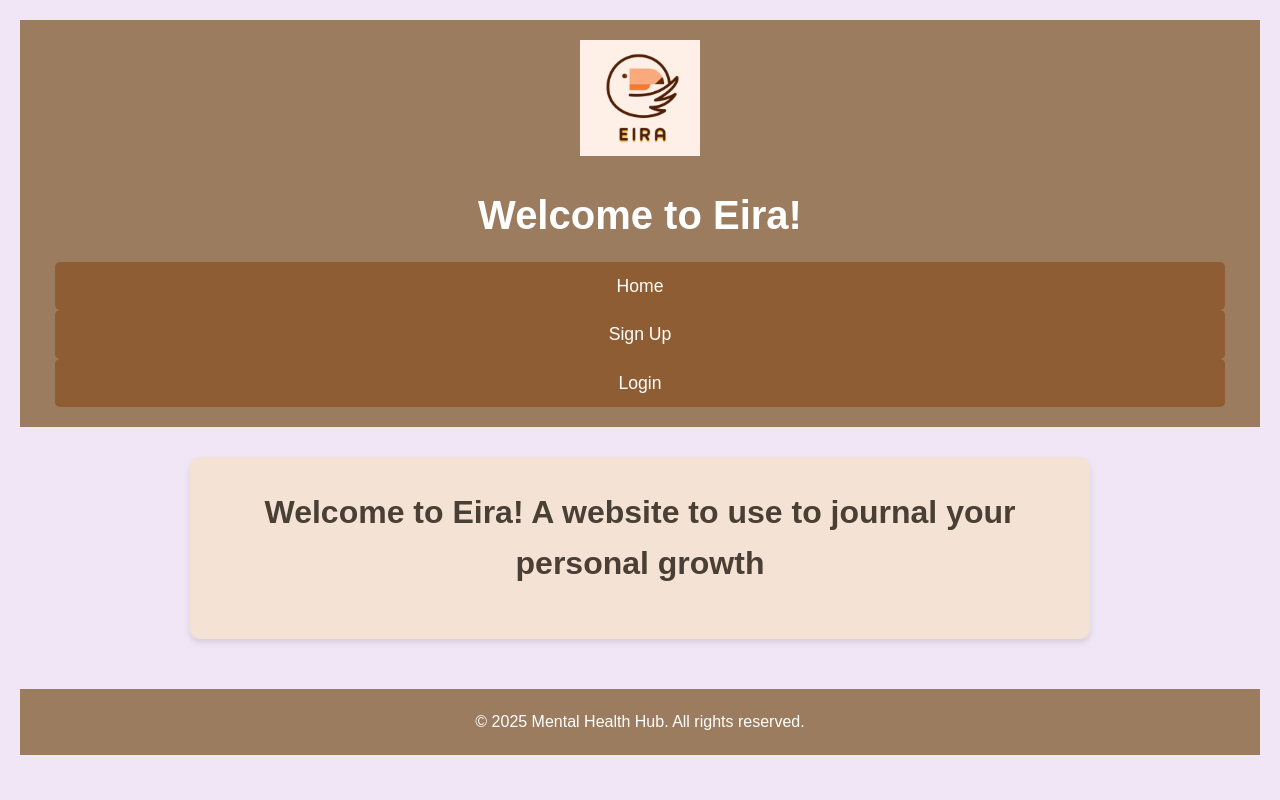
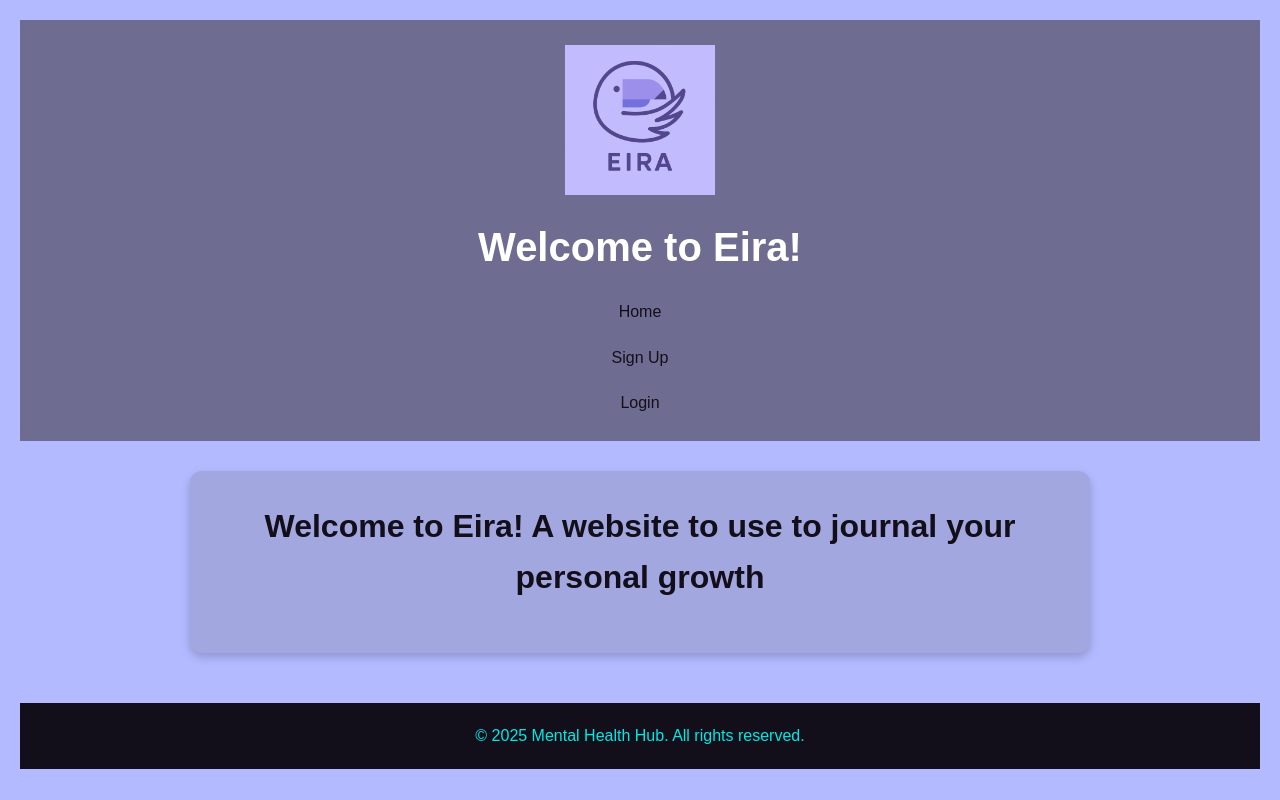
Before and after one commit to Johnathansys/eira, a Flask app: page / in a window 1280 px wide. Run offline with Flask 3, Linux system fonts and the light colour scheme.

Commit message:
color change

```diff
--- a/static/style.css
+++ b/static/style.css
@@ -8,21 +8,26 @@
 /* BODY */
 body {
     font-family: Arial, Helvetica, sans-serif;
-    background-color: #f0e6f6;      /* soft lavender */
-    color: #4a3f35;                 /* soft brown */
+    background-color: #b3baff;      /* background */
+    color: #130f1a;                  /* text */
     line-height: 1.6;
-    margin: 0;
     padding: 20px;
 }
 
 /* NAVBAR */
 .navbar {
     width: 100%;
-    background: #1f1f1f;
+    background: #130f1a;             /* main */
     padding: 15px 25px;
     display: flex;
     justify-content: space-between;
     align-items: center;
+}
+
+.nav-left {
+    color: #00e9e5;                  /* caret highlight */
+    font-size: 22px;
+    font-weight: 700;
 }
 
 .navbar a {
@@ -30,65 +35,37 @@ body {
     text-decoration: none;
     margin-left: 20px;
     font-weight: 500;
+    transition: 0.2s ease;
 }
 
-.nav-left {
-    color: white;
-    font-size: 22px;
-    font-weight: 700;
+.navbar a:hover {
+    color: #00e9e5;
 }
 
 /* HEADER */
 header {
-    background-color: #9b7c5f;
-    color: white;
+    background-color: #6f6c91;        /* sub */
+    color: #fff;
     text-align: center;
-    padding: 20px;
+    padding: 25px;
     margin-bottom: 30px;
 }
 
 header h1 {
     font-size: 2.5rem;
-    margin-bottom: 10px;
 }
 
-/* LOGO */
-.logo {
-    width: 120px;
-    height: auto;
-    margin-bottom: 20px;
-}
-
-/* NAV LINKS */
-nav {
-    margin-top: 15px;
-}
-
-nav a {
-    color: white;
-    text-decoration: none;
-    padding: 10px 20px;
-    font-size: 1.1rem;
-    margin: 0 15px;
-    border-radius: 5px;
-    background-color: #8f5d33;
-}
-
-nav a:hover {
-    background-color: #7a4b28;
-    box-shadow: 0 2px 5px rgba(0,0,0,0.1);
-}
-
-/* INTRO BOX (HOME PAGE) */
+/* INTRO BOX */
 .intro {
-    text-align: center;
+    background-color: #a3a7df;        /* sub alt */
+    color: #130f1a;
+    width: 80%;
+    max-width: 900px;
     margin: 0 auto;
     padding: 30px;
-    background-color: #f4e3d4;
-    width: 80%;
-    max-width: 900px;
-    border-radius: 10px;
-    box-shadow: 0 4px 6px rgba(0,0,0,0.1);
+    text-align: center;
+    border-radius: 12px;
+    box-shadow: 0 4px 10px rgba(0,0,0,0.2);
 }
 
 .intro h2 {
@@ -97,78 +74,89 @@ nav a:hover {
 }
 
 .intro input {
-    padding: 10px;
     width: 80%;
+    padding: 12px;
     margin: 10px 0;
-    border: 1px solid #ddd;
-    border-radius: 5px;
+    border-radius: 6px;
+    border: 1px solid #6f6c91;
+    background: #fff;
+    color: #130f1a;
 }
 
 .intro button {
     padding: 12px 25px;
-    background-color: #8f5d33;
-    color: white;
+    background-color: #54507e;       /* caret / primary */
+    color: #130f1a;
     border-radius: 8px;
     font-size: 1.1rem;
-    margin: 10px 0;
-    transition: background-color 0.3s, transform 0.2s;
+    transition: 0.25s ease;
+    border: none;
 }
 
 .intro button:hover {
-    background-color: #7a4b28;
-    transform: scale(1.05);
+    background-color: #6f6c91;       /* sub as hover */
+    color: white;
 }
 
-/* FORM CONTAINERS (SIGNUP + LOGIN) */
+/* FORMS */
 form {
     max-width: 400px;
     margin: 0 auto;
-    padding: 20px;
-    background-color: #f4e3d4;
-    border-radius: 10px;
-    box-shadow: 0 4px 6px rgba(0,0,0,0.1);
+    padding: 25px;
+    background-color: #a3a7df;       /* sub alt */
+    border-radius: 12px;
+    box-shadow: 0 4px 10px rgba(0,0,0,0.2);
 }
 
 form input[type="text"],
 form input[type="password"] {
     width: 100%;
     padding: 12px;
-    margin: 10px 0;
-    border: 1px solid #ddd;
-    border-radius: 5px;
-    font-size: 15px;
+    margin: 12px 0;
+    border: 1px solid #6f6c91;
+    border-radius: 6px;
+    background: #fff;
+    color: #130f1a;
 }
 
-form input[type="submit"],
-button {
+form input[type="submit"] {
     width: 100%;
     padding: 12px;
-    background-color: #8f5d33;
-    color: white;
+    background-color: #7772b4;      /* primary */
+    color: #130f1a;
     border: none;
     border-radius: 8px;
     font-size: 1.1rem;
     cursor: pointer;
-    transition: background-color 0.3s;
+    transition: 0.25s ease;
 }
 
-form input[type="submit"]:hover,
-button:hover {
-    background-color: #7a4b28;
+form input[type="submit"]:hover {
+    background-color: #6f6c91;      /* primary hover */
+    color: white;
 }
 
-/* LOGIN + SIGNUP LINKS */
+/* LINKS */
 a {
     display: block;
     text-align: center;
     margin-top: 20px;
     text-decoration: none;
-    color: #9b7c5f;
-    font-size: 1rem;
+    color: #130f1a;
+    transition: 0.2s ease;
 }
 
 a:hover {
-    color: #7a5f46;
+    color: #00e9e5;
+}
+
+/* ERROR TEXTS */
+.error {
+    color: #ffe23e;                  /* error */
+}
+
+.error-light {
+    color: #fff1c3;                  /* extra error */
 }
 
 /* FOOTER */
@@ -176,10 +164,29 @@ footer {
     text-align: center;
     margin-top: 50px;
     padding: 20px;
-    background-color: #9b7c5f;
-    color: white;
+    background-color: #130f1a;       /* main */
+    color: #00e9e5;                  /* accent */
 }
 
-footer p {
-    font-size: 1rem;
+.btn {
+    width: 100%;
+    padding: 12px;
+    background-color: #7772b4;   /* primary sage */
+    color: white;
+    border: none;
+    border-radius: 8px;
+    font-size: 1.1rem;
+    cursor: pointer;
+    transition: background-color 0.25s ease;
 }
+
+.btn:hover {
+    background-color: #6f6c91;   /* hover sage */
+}
+
+.logo {
+    max-width: 150px;   /* change size as needed */
+    height: auto;
+    display: block;
+    margin: 0 auto 20px auto;
+}
--- a/templates/login.html
+++ b/templates/login.html
@@ -12,9 +12,9 @@
         <h1>Login</h1>
 
         <form method="POST">
-            <input type="text" name="username" placeholder="username" required>
-            <input type="password" name="password" placeholder="password" required>
-            <button type="submit">Login</button>
+            <input type="text" name="username" placeholder="Username" required>
+            <input type="password" name="password" placeholder="Password" required>
+            <button type="submit" class="btn">Login</button>
         </form>
 
         <a href="/signup">Need an account? Sign Up</a>
--- a/templates/signup.html
+++ b/templates/signup.html
@@ -12,6 +12,6 @@
         Password: <input name="password" type="password" required> <br>
         <input type="submit" value="Sign Up">
     </form>
-    <a href="/login">Log In</a>
+    <a href="/login">Already have an account? Log In</a>
 </body>
 </html>
```
Also changed, not shown: static/eiralogo.png.
